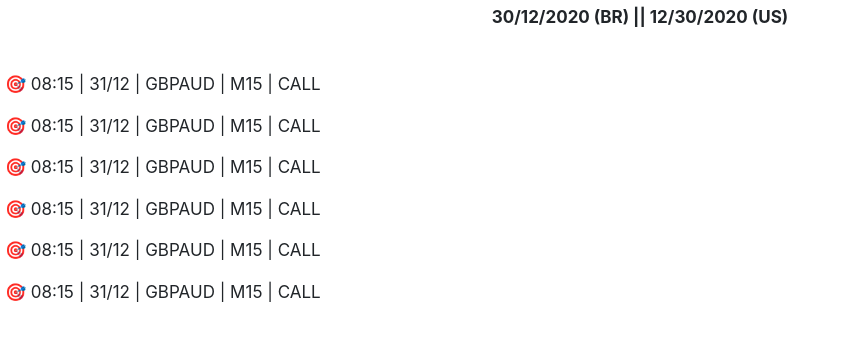
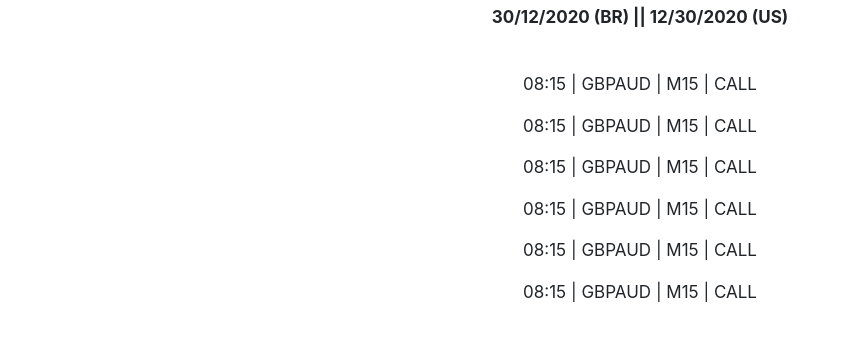
Before and after one commit to grupoalvo/siqt, a plain HTML site: page index.html in a window 1280 px wide. Shown: the whole page, without its empty margins (0-843 px from the left). Drawn offline with nearby package versions, Linux system fonts and the light colour scheme.

Commit message:
Update index.html

```diff
--- a/index.html
+++ b/index.html
@@ -27,13 +27,13 @@
                     <br>
                 </div>
 
-                <div style="text-align: justify">
-                    <p>🎯 08:15 | 31/12 | GBPAUD | M15 | CALL</p>
-                    <p>🎯 08:15 | 31/12 | GBPAUD | M15 | CALL</p>
-                    <p>🎯 08:15 | 31/12 | GBPAUD | M15 | CALL</p>
-                    <p>🎯 08:15 | 31/12 | GBPAUD | M15 | CALL</p>
-                    <p>🎯 08:15 | 31/12 | GBPAUD | M15 | CALL</p>
-                    <p>🎯 08:15 | 31/12 | GBPAUD | M15 | CALL</p>
+                <div style="text-align: center">
+                    <p>08:15 | GBPAUD | M15 | CALL</p>
+                    <p>08:15 | GBPAUD | M15 | CALL</p>
+                    <p>08:15 | GBPAUD | M15 | CALL</p>
+                    <p>08:15 | GBPAUD | M15 | CALL</p>
+                    <p>08:15 | GBPAUD | M15 | CALL</p>
+                    <p>08:15 | GBPAUD | M15 | CALL</p>
                 </div>
 
             </div>
```
